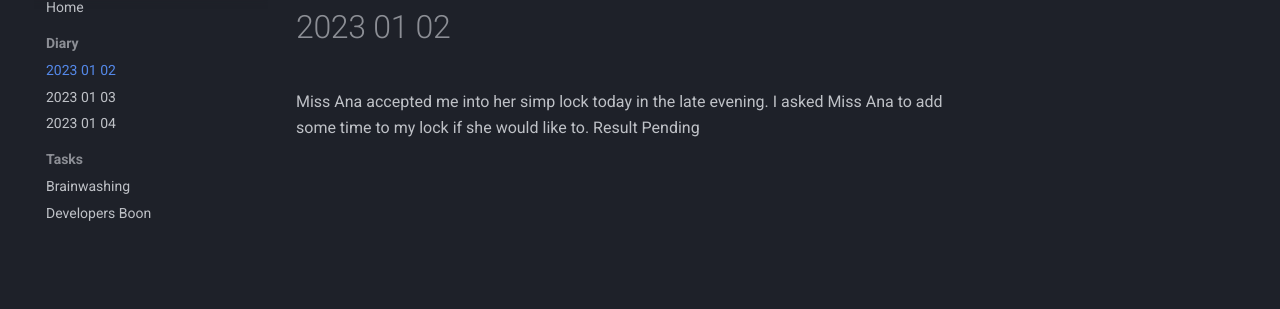
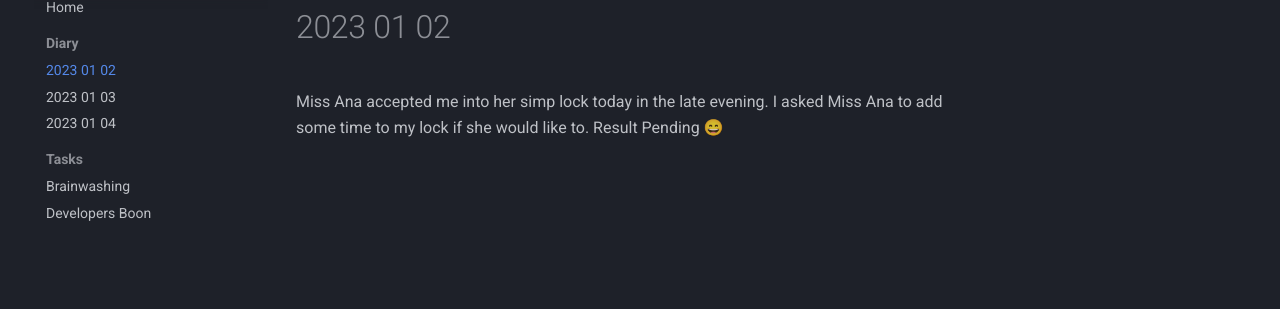
Before and after one commit to bris00/DFMA, an MkDocs documentation site: the page built from diary/Diary/2023-01-02.md, in a window 1280 px wide. Shown: the part 131-440 px from the top of the page. Built offline with MkDocs 1.6.1 and Material for MkDocs 9.7.7, drawn with Linux system fonts in a browser that asks for light colours.

```diff
--- a/diary/Diary/2023-01-02.md
+++ b/diary/Diary/2023-01-02.md
@@ -4,4 +4,4 @@ tags:
   - join-lock
 ---
 
-Miss Ana accepted me into her simp lock today in the late evening. I asked Miss Ana to add some time to my lock if she would like to. Result Pending
+Miss Ana accepted me into her simp lock today in the late evening. I asked Miss Ana to add some time to my lock if she would like to. Result Pending 😄
```
Also changed, not shown: 2 other files.
